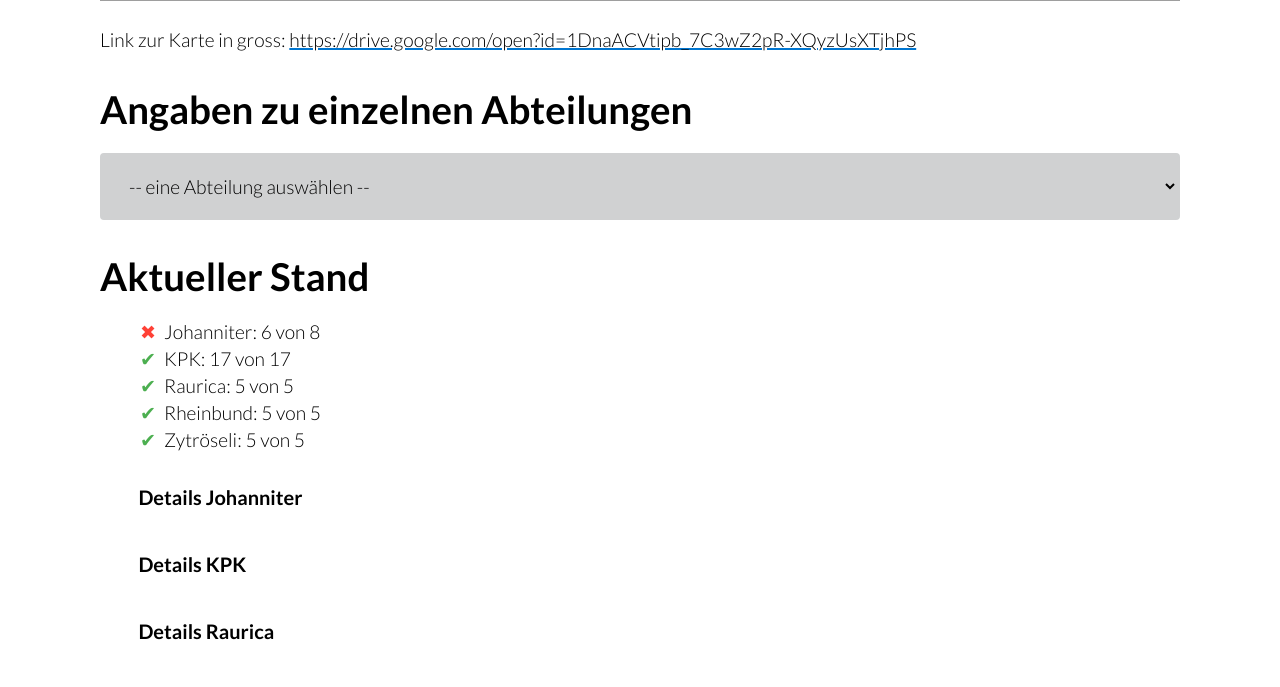
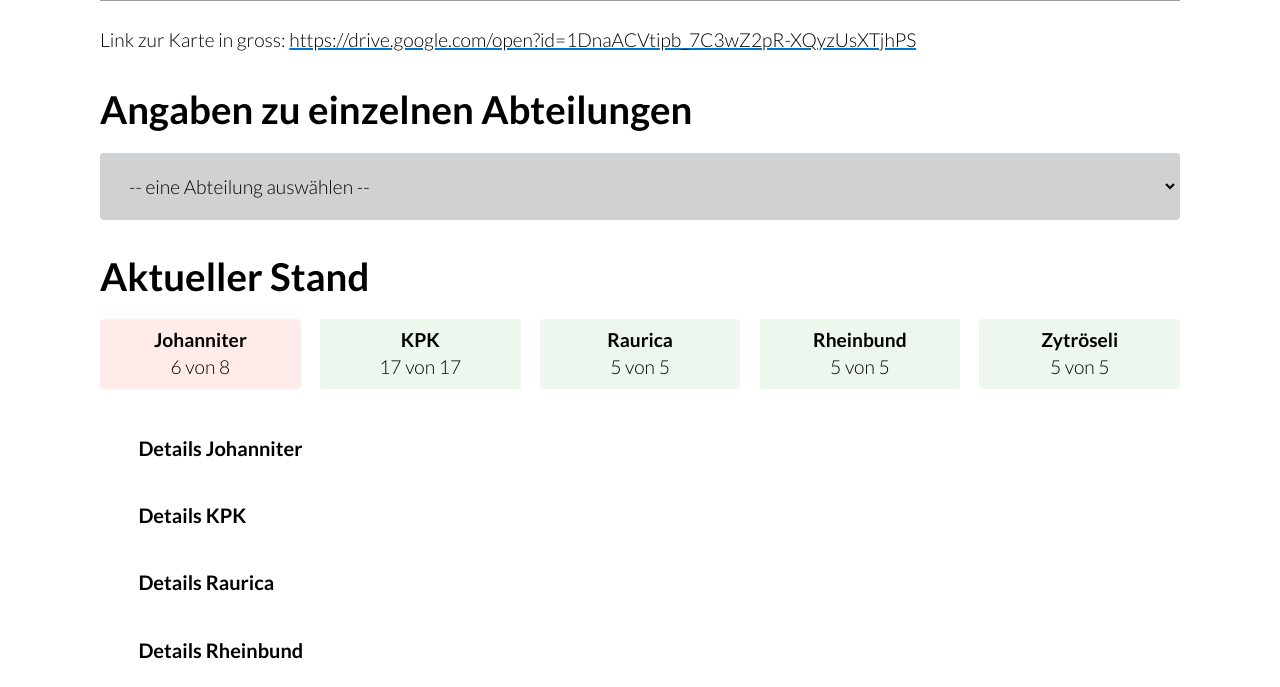
Before and after one commit to PfadiRegionBasel/midata-koordinaten, a PHP site: page / in a window 1280 px wide. Shown: the part 731-1418 px from the top of the page. Run offline with PHP 8.4, Linux system fonts and the light colour scheme; grey boxes are pictures that could not be loaded.

Commit message:
All. Designanpassungen

```diff
--- a/css/style.css
+++ b/css/style.css
@@ -47,8 +47,11 @@ h1 {
 select {
   margin: 0 auto;
   font-family: inherit;
-  width: 100%;
-  apperance: none;
+  font-weight: 300;
+}
+
+strong {
+  font-weight: 700;
 }
 
 article.abteilung {
@@ -79,12 +82,27 @@ article.abteilung h3 {
   color: inherit;
 }
 
-.aktuell p {
-  font-style: italic;
+.aktuell div.pos,
+.aktuell div.neg {
+  border: 2px solid var(--color-text);
+  border-radius: var(--border-radius);
+  padding: 0.5rem;
+  text-align: center;
 }
 
-.aktuell p:before {
-  content: "--> ";
+.aktuell div.pos p,
+.aktuell div.neg p {
+  margin: 0;
+}
+
+.aktuell div.pos {
+  border-color: rgba(76, 175, 80, 1);
+  background-color: rgba(76, 175, 80, 0.1);
+}
+
+.aktuell div.neg {
+  border-color: rgba(255, 65, 54, 1);
+  background-color: rgba(255, 65, 54, 0.1);
 }
 
 ul {
--- a/index.php
+++ b/index.php
@@ -91,13 +91,28 @@
   <article class="container aktuell">
     <h2>Aktueller Stand</h2>
 
-    <ul>
-      <li class="neg">Johanniter: 6 von 8</li>
-      <li class="pos">KPK: 17 von 17</li>
-      <li class="pos">Raurica: 5 von 5</li>
-      <li class="pos">Rheinbund: 5 von 5</li>
-      <li class="pos">Zytröseli: 5 von 5</li>
-    </ul>
+    <div class="row">
+      <div class="col neg">
+        <p><strong>Johanniter</strong></p>
+        <p>6 von 8</p>
+      </div>
+      <div class="col pos">
+        <p><strong>KPK</strong></p>
+        <p>17 von 17</p>
+      </div>
+      <div class="col pos">
+        <p><strong>Raurica</strong></p>
+        <p>5 von 5</p>
+      </div>
+      <div class="col pos">
+        <p><strong>Rheinbund</strong></p>
+        <p>5 von 5</p>
+      </div>
+      <div class="col pos">
+        <p><strong>Zytröseli</strong></p>
+        <p>5 von 5</p>
+      </div>
+    </div>
 
     <details>
       <summary>Details Johanniter</summary>
```
